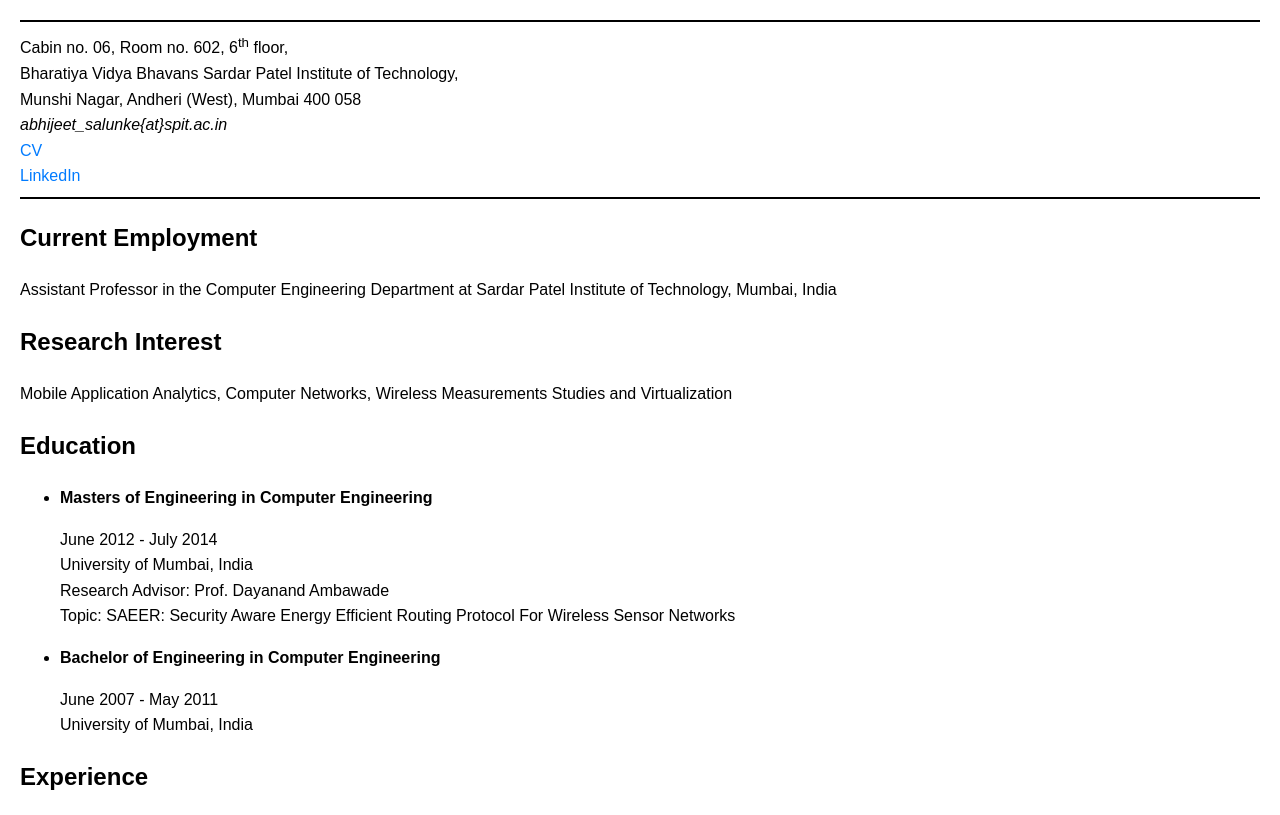
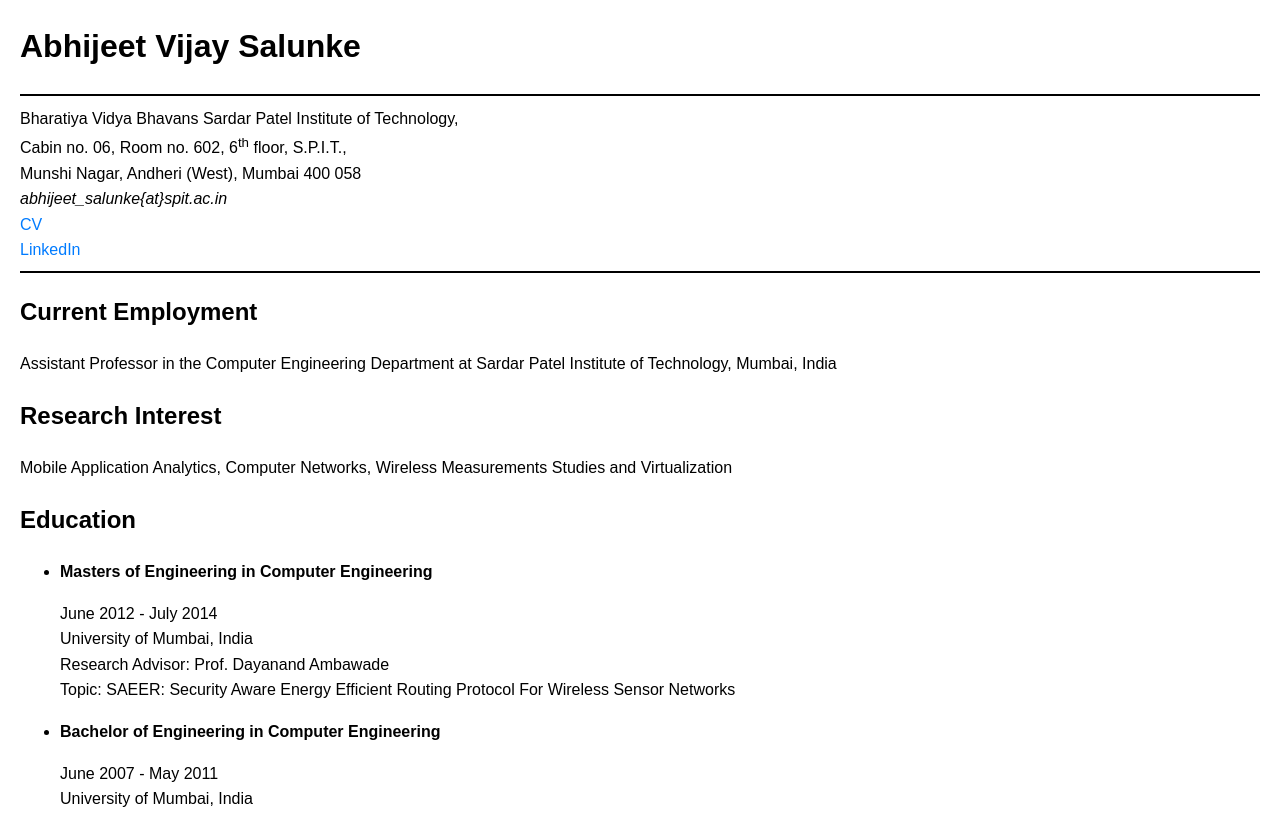
Before and after one commit to ABHI1589/abhijeetsalunke.github.io, a plain HTML site: page index.html in a window 1280 px wide. Shown: the top 815 px of the page. Drawn offline with Linux system fonts and the light colour scheme.

Commit message:
adress update

```diff
--- a/index.html
+++ b/index.html
@@ -40,11 +40,12 @@
     </style>
 </head>
 <body>
+    <h1><strong>Abhijeet Vijay Salunke</strong></h1>
     <hr>
 
     <address>
-        Cabin no. 06, Room no. 602, 6<sup>th</sup> floor,<br>
         Bharatiya Vidya Bhavans Sardar Patel Institute of Technology,<br>
+        Cabin no. 06, Room no. 602, 6<sup>th</sup> floor, S.P.I.T.,<br>
         Munshi Nagar, Andheri (West), Mumbai 400 058<br>
         <em>abhijeet_salunke{at}spit.ac.in</em><br>
         <a href="avs_cv.pdf" target="_blank">CV</a><br>
```
